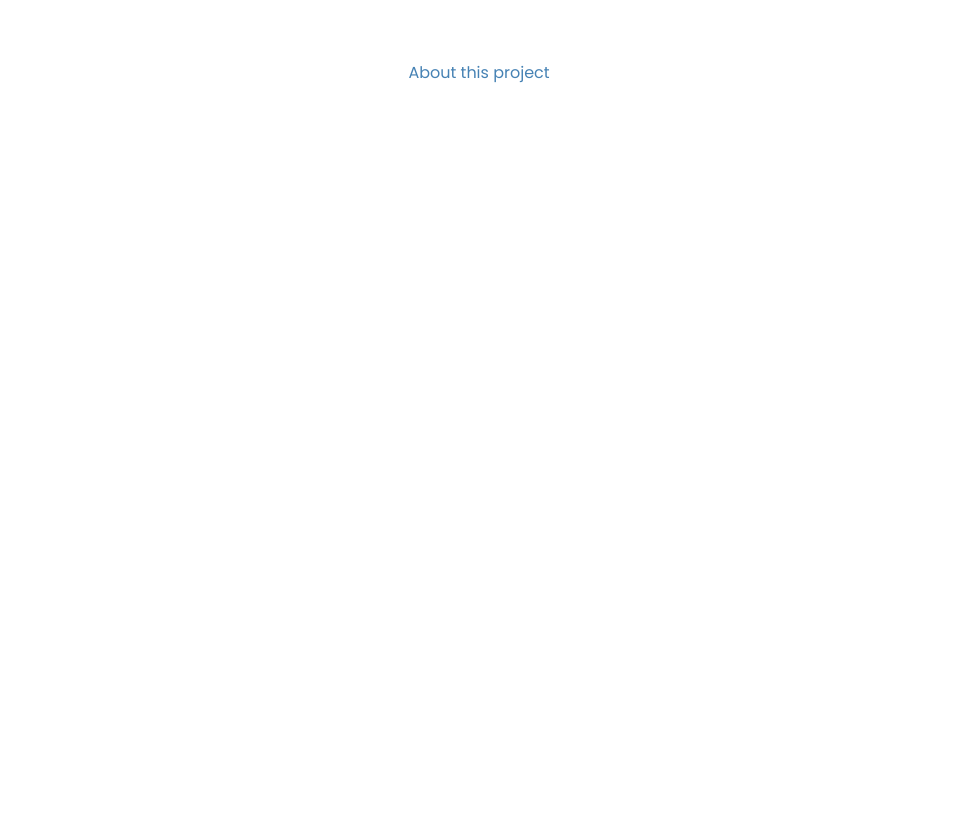
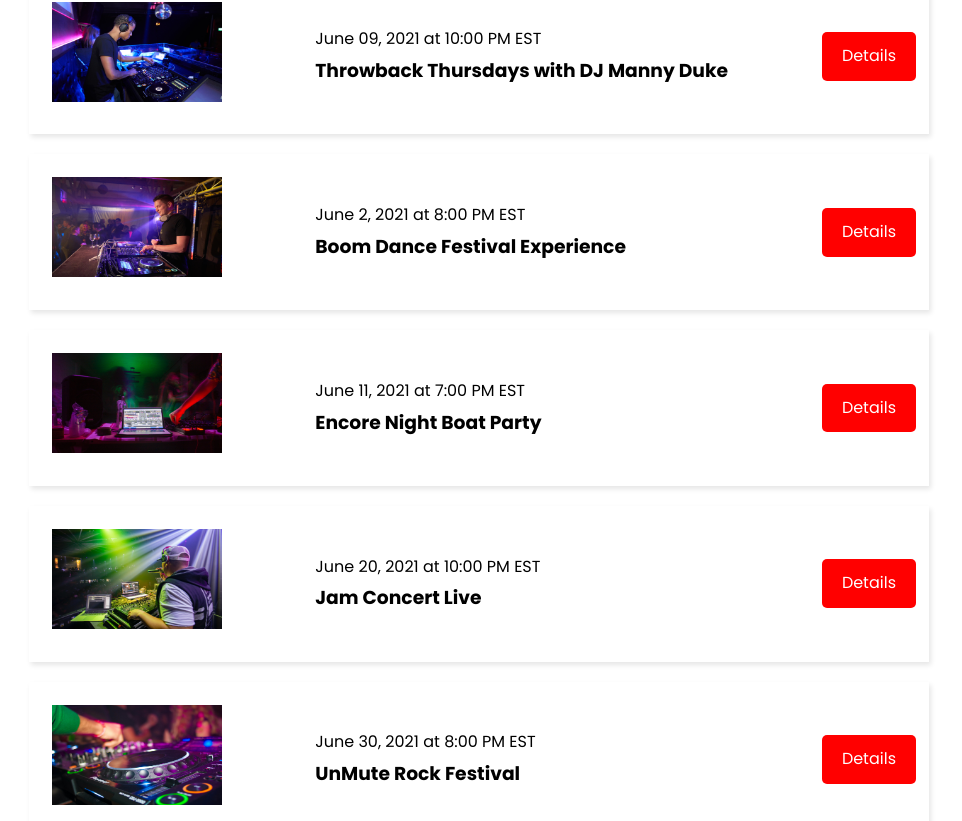
Before and after one commit to bayuprathama/music-events, a Next.js app: page /events in a window 1280 px wide. Shown: the part 219-1040 px from the top of the page, without its empty margins (161-1123 px from the left). Before the commit the page ends 800 px from the top, so only its background shows below. Built offline with nearby package versions, Linux system fonts and the light colour scheme; no server answers.

Commit message:
displaying events

```diff
--- /dev/null
+++ b/components/EventItem.js
@@ -0,0 +1,31 @@
+import Link from 'next/link';
+import Image from 'next/image';
+import styles from '@/styles/EventItem.module.css';
+
+export default function EventItem({ evt }) {
+  return (
+    <div className={styles.event}>
+      <div className={styles.img}>
+        <Image
+          src={evt.image ? evt.image : '/images/event-default.png'}
+          alt="evt-image"
+          width={170}
+          height={100}
+        />
+      </div>
+
+      <div className={styles.info}>
+        <span>
+          {evt.date} at {evt.time}
+        </span>
+        <h3>{evt.name}</h3>
+      </div>
+
+      <div className={styles.link}>
+        <Link href={`/events/${evt.slug}`}>
+          <a className="btn">Details</a>
+        </Link>
+      </div>
+    </div>
+  );
+}
--- /dev/null
+++ b/config/index.js
@@ -0,0 +1,2 @@
+export const API_URL =
+  process.env.NEXT_PUBLIC_API_URL || 'http://localhost:3000';
--- /dev/null
+++ b/pages/api/events/[slug].js
@@ -0,0 +1,12 @@
+const { events } = require('./data.json');
+
+export default function handler(req, res) {
+  const evt = events.filter((ev) => ev.slug === req.query.slug);
+
+  if (req.method === 'GET') {
+    res.status(200).json(evt);
+  } else {
+    res.setHeader('Allow', ['GET']);
+    res.status(405).json({ message: `method ${req.method} is not Allowed` });
+  }
+}
--- /dev/null
+++ b/pages/api/events/data.json
@@ -0,0 +1,76 @@
+{
+  "events": [
+    {
+      "id": "1",
+      "name": "Throwback Thursdays with DJ Manny Duke",
+      "slug": "throwback-thursdays-with-dj-manny-duke",
+      "venue": "Horizon Club",
+      "address": "919 3rd Ave New York, New York(NY), 10022",
+      "performers": "DJ Manny Duke",
+      "date": "June 09, 2021",
+      "time": "10:00 PM EST",
+      "description": "Featuring deep cuts, party anthems and remixes nostalgic songs from two of the best decades of music with the very best music from the 90's and 2000's",
+      "image": "/images/sample/event1.jpg"
+    },
+    {
+      "id": "2",
+      "name": "Boom Dance Festival Experience",
+      "slug": "boom-dance-festival-experience",
+      "venue": "Blackjacks",
+      "address": "966 Lexington Ave New York, New York(NY), 10021",
+      "performers": "DJ LUCK & MC NEAT, NICKY BLACKMARKET, DJ NICKY BLACKMARKET, RATPACK",
+      "date": "June 2, 2021",
+      "time": "8:00 PM EST",
+      "description": "It's looking more and more like we will be seeing events return in the summer! To celebrate this we are arranging a festival experience to say good bye to lock down! We will also be celebrating the fact Zoom Dance is one year old!",
+      "image": "/images/sample/event2.jpg"
+    },
+    {
+      "id": "3",
+      "name": "Encore Night Boat Party",
+      "slug": "encore-night-boat-party",
+      "venue": "Encore",
+      "address": "675 Water St New York, New York(NY), 10002",
+      "performers": "Bad Boy Bill",
+      "date": "June 11, 2021",
+      "time": "7:00 PM EST",
+      "description": "Who is ready to party? I mean in the middle of the water, a boat with good music and drinks. If thats you then you have made it to the right place.",
+      "image": "/images/sample/event3.jpg"
+    },
+    {
+      "id": "4",
+      "name": "Jam Concert Live",
+      "slug": "jam-concert-live",
+      "venue": "Club Ozone",
+      "address": "70 W 115th St New York, New York(NY), 10026",
+      "performers": "DJ RNB",
+      "date": "June 20, 2021",
+      "time": "10:00 PM EST",
+      "description": "The most diverse dj on the east coast, DJ RNB team up once again to bring you the next installment in the high energy, Jam Concert Live series!",
+      "image": "/images/sample/event4.jpg"
+    },
+    {
+      "id": "5",
+      "name": "UnMute Rock Festival",
+      "slug": "unmute-rock-festival",
+      "venue": "Studio 54",
+      "address": "55 La Salle St #12K New York, New York(NY), 10027",
+      "performers": "Big Wednesday, Black Pyre, Calling Apollo",
+      "date": "June 30, 2021",
+      "time": "8:00 PM EST",
+      "description": "With bands from around the UK ready to send the roof into orbit, get ready for the loudest Welsh festival: the inaugural UnMute 2021.",
+      "image": "/images/sample/event5.jpg"
+    },
+    {
+      "id": "6",
+      "name": "Soul Kitchen Party",
+      "slug": "soul-kitchen-party",
+      "venue": "Onyx Club",
+      "address": "60 Gramercy Park N #2 New York, New York(NY), 10010",
+      "performers": "A-Trak, Nightmares on Wax, Rakim, Jay Electronica",
+      "date": "July 2, 2021",
+      "time": "8:00 PM EST",
+      "description": "Dope party which features Hip Hop legends, emerging artists and world-class turntablists",
+      "image": "/images/sample/event6.jpg"
+    }
+  ]
+}
--- /dev/null
+++ b/pages/api/events/index.js
@@ -0,0 +1,10 @@
+const { events } = require('./data.json');
+
+export default function handler(req, res) {
+  if (req.method === 'GET') {
+    res.status(200).json(events);
+  } else {
+    res.setHeader('Allow', ['GET']);
+    res.status(405).json({ message: `method ${req.method} is not Allowed` });
+  }
+}
--- a/pages/api/hello.js
+++ /dev/null
@@ -1,5 +0,0 @@
-// Next.js API route support: https://nextjs.org/docs/api-routes/introduction
-
-export default function handler(req, res) {
-  res.status(200).json({ name: 'John Doe' })
-}
--- a/pages/events/index.js
+++ b/pages/events/index.js
@@ -1,9 +1,25 @@
-import Layout from '@/components/Layout'
+import Layout from '@/components/Layout';
+import { API_URL } from '@/config/index';
+import EventItem from '@/components/EventItem';
 
-export default function EventPage() {
+export default function EventPage({ events }) {
   return (
-    <Layout title='Events'>
-      <h1>events</h1>
+    <Layout>
+      <h1>Upcoming Events</h1>
+      {events.length === 0 && <h3>There is no event to show</h3>}
+      {events.map((evt) => {
+        return <EventItem key={evt.id} evt={evt} />;
+      })}
     </Layout>
-  )
+  );
 }
+
+export async function getStaticProps() {
+  const res = await fetch(`${API_URL}/api/events`);
+  const events = await res.json();
+
+  return {
+    props: { events },
+    revalidate: 1,
+  };
+}
```
Also changed, not shown: components/Footer.js (+6 -4 lines), pages/about.js (added, +7 -0 lines), pages/events/[slug].js (+16 -7 lines), pages/index.js (+15 -6 lines).
